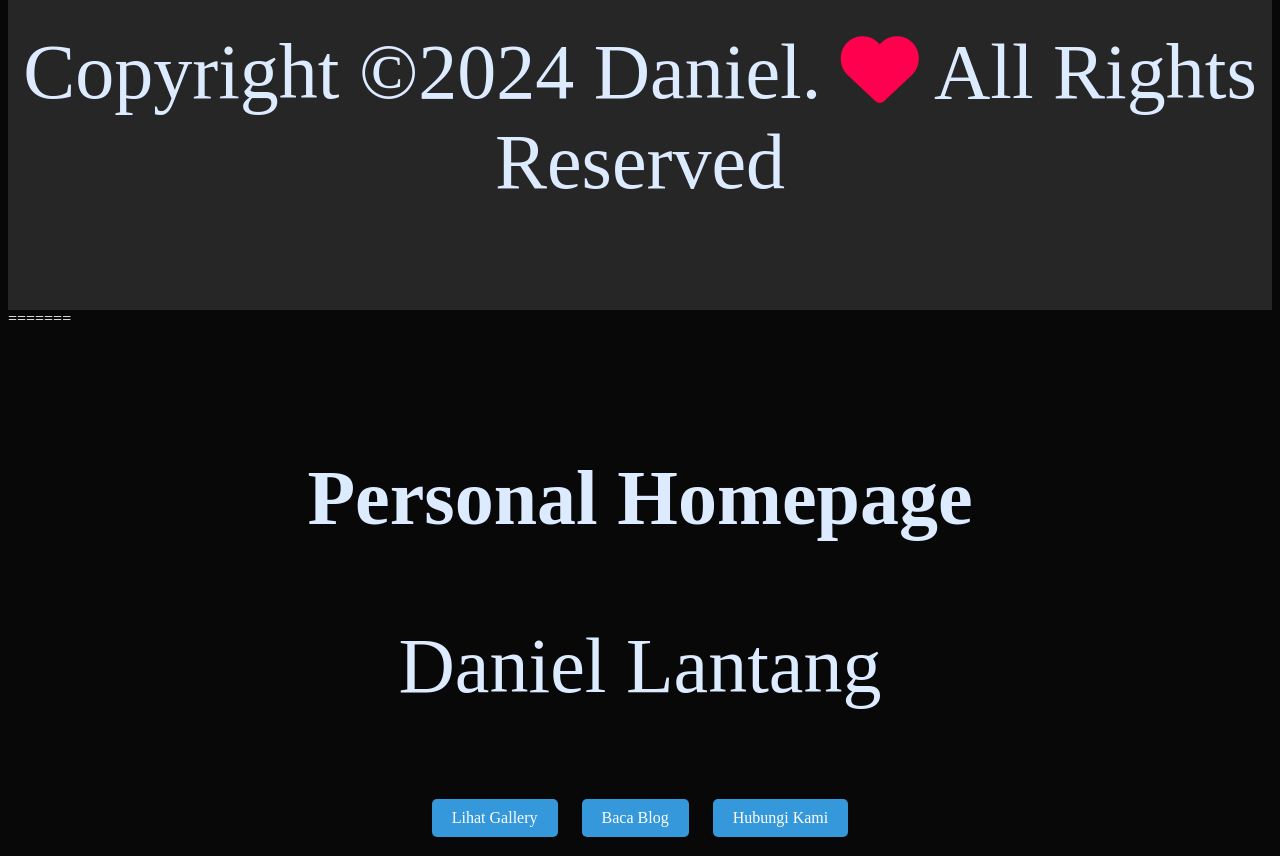
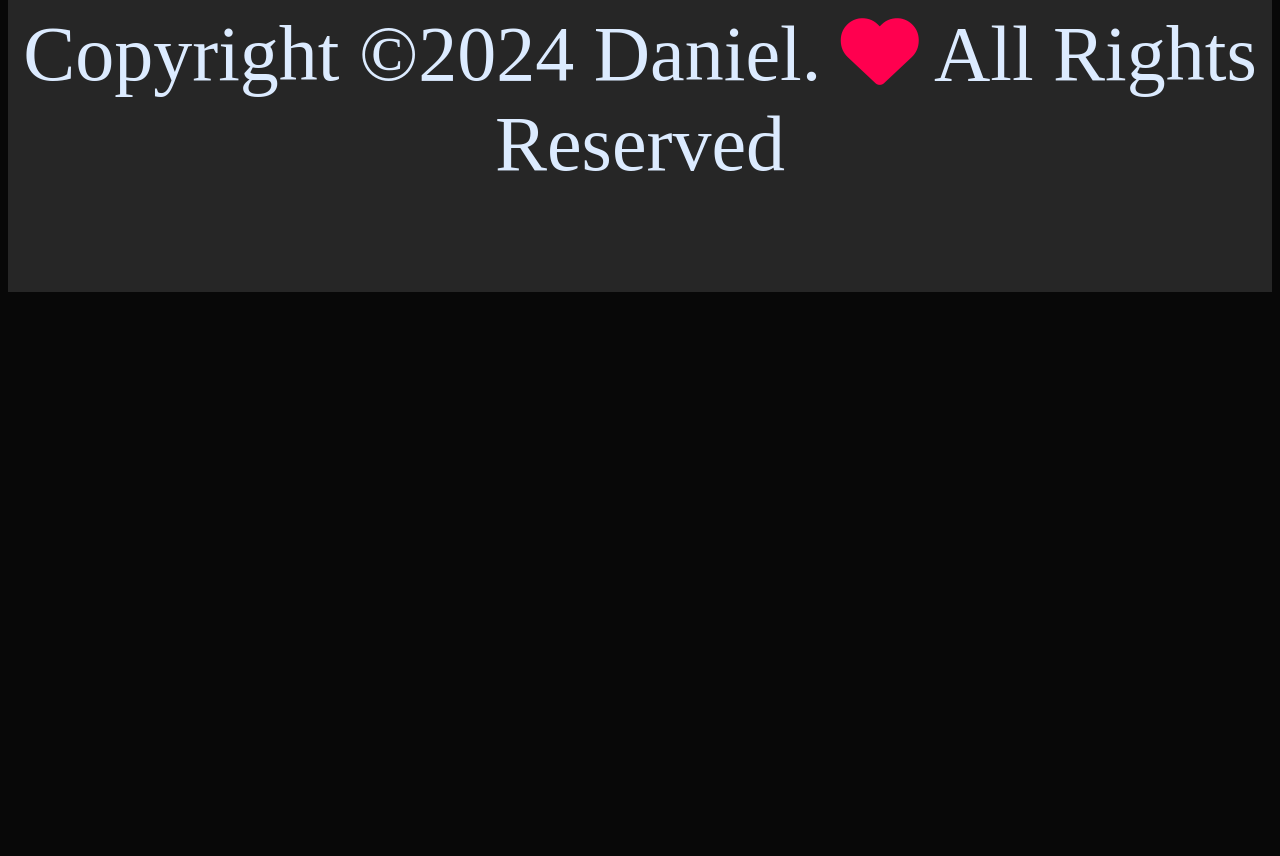
Before and after one commit to 060307Daniel/TIK2032-Project, a plain HTML site: page index.html in a window 1280 px wide. Shown: the part 11144-12000 px from the top of the page. After the commit the page ends 11444 px from the top, so only its background shows below. Drawn offline with Linux system fonts and the light colour scheme.

Commit message:
Update index.html

```diff
--- a/index.html
+++ b/index.html
@@ -1,5 +1,4 @@
 <!DOCTYPE html>
-<<<<<<< HEAD
 <html lang="en">
 <head>
     <meta charset="UTF-8">
@@ -189,28 +188,3 @@
 
 </body>
 </html>
-=======
-<html lang="id">
-<head>
-    <meta charset="UTF-8">
-    <meta name="viewport" content="width=device-width, initial-scale=1.0">
-    <title>Project Sederhana HTML</title>
-    <link rel="stylesheet" href="style.css">
-</head>
-<body>
-    <header>
-    </header>
-    <main>
-        <section id="home">
-            <h2 style="text-align: center;">Personal Homepage</h2>
-            <p style="text-align: center;">Daniel Lantang</p>
-        </section>
-        <div class="button-container">
-            <a href="gallery.html" class="button">Lihat Gallery</a>
-            <a href="blog.html" class="button">Baca Blog</a>
-            <a href="contact.html" class="button">Hubungi Kami</a>
-        </div>
-    </main>
-</body>
-</html>
->>>>>>> 20ca6fa9c0a34545f0be50bc12fcd701a79f6e6c
```
